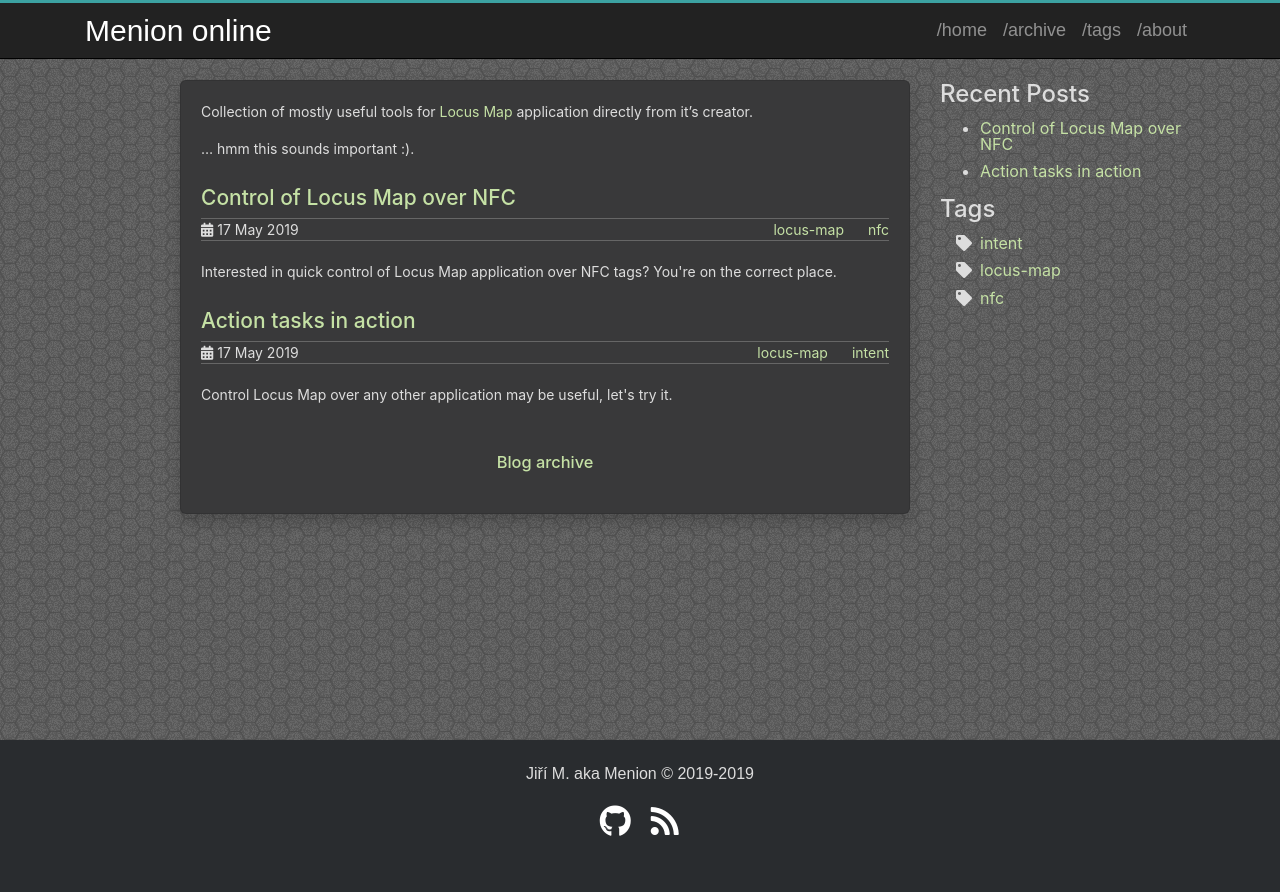
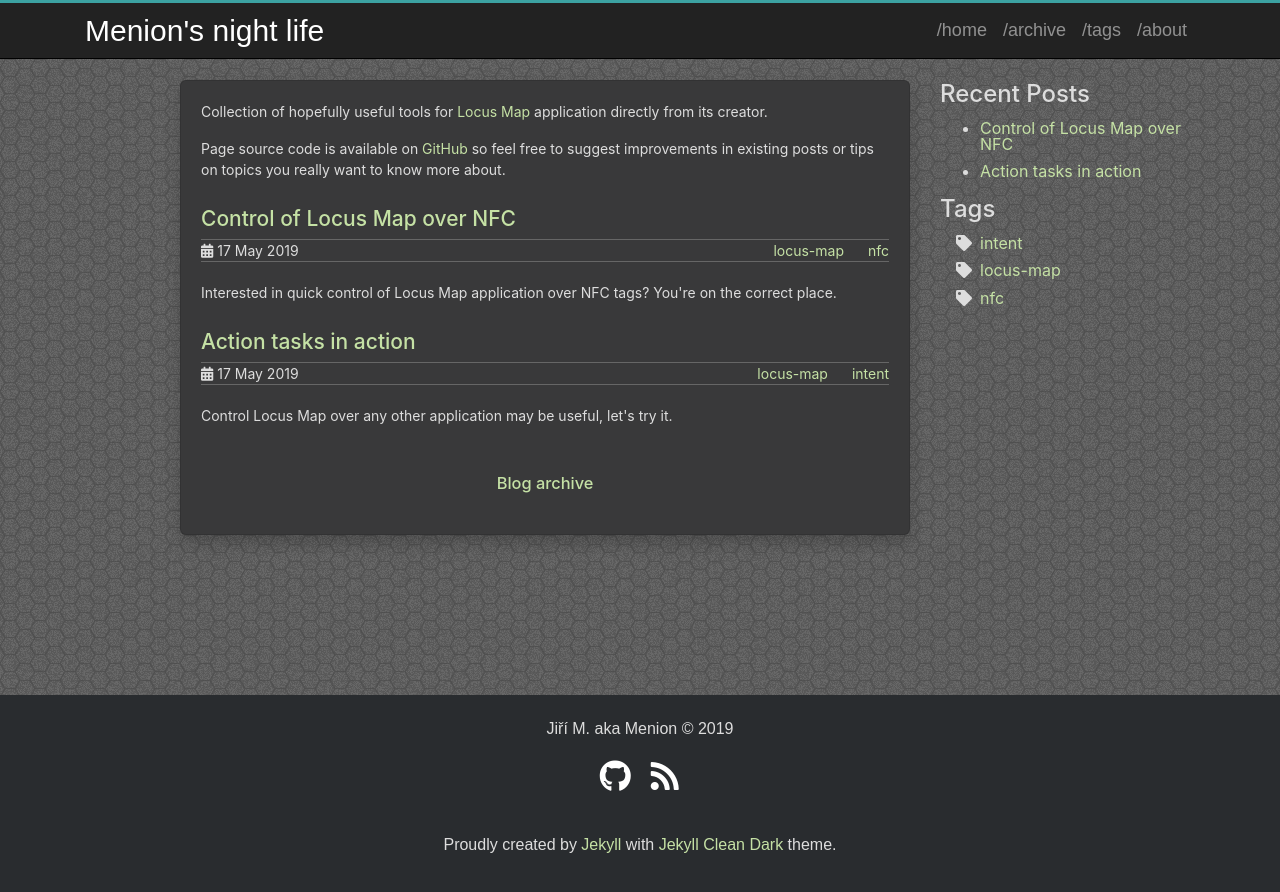
Before and after one commit to asamm/web-menion-asamm-com, a Jekyll site: the page built from index.md, in a window 1280 px wide. Shown: the top 892 px of the page. Built offline with Jekyll 4.4.1, drawn with Linux system fonts in a browser that asks for light colours; nearby versions of some CDN libraries.

Commit message:
- chg: minor updates

```diff
--- a/Gemfile
+++ b/Gemfile
@@ -2,9 +2,9 @@
 
 source "https://rubygems.org"
 
-git_source(:github) {|repo_name| "https://github.com/#{repo_name}" }
+git_source(:github) {|repo_name| "https://github.com/asamm/web-menion-asamm-com" }
 
 # gem "rails"
 
 # Jekyll dependency
-gem "jekyll"
+gem "jekyll", "~> 3.8.5"
--- a/_config.yml
+++ b/_config.yml
@@ -1,6 +1,6 @@
 # Jekyll configuration
 
-name: Menion online
+name: Menion's night life
 description: Software Developer & LoMan in one person.
 
 # Url is currently only used only for the RSS feed in feed.xml
@@ -12,7 +12,7 @@ url: https://menion.asamm.com
 baseurl: ''
 
 author: Jiří M. aka Menion
-copyright: 2019-2019
+copyright: 2019
 
 share:
   facebook: false
--- a/_includes/footer.html
+++ b/_includes/footer.html
@@ -3,6 +3,7 @@
         <div class="footer">
           <p>{{ site.author }} &copy; {{ site.copyright }}</p>
           {% include social.html %}
+          <p>Proudly created by <a href="https://jekyllrb.com/" target="_blank">Jekyll</a> with <a href="https://github.com/streetturtle/jekyll-clean-dark" target="_blank">Jekyll Clean Dark</a> theme.</p>
         </div>
       </div>
     </footer>
--- a/index.md
+++ b/index.md
@@ -2,6 +2,6 @@
 layout: home
 ---
 
-Collection of mostly useful tools for [Locus Map](https://www.locusmap.eu/) application directly from it's creator.
+Collection of hopefully useful tools for [Locus Map](https://www.locusmap.eu/) application directly from its creator.
 
-... hmm this sounds important :).
+Page source code is available on [GitHub](https://github.com/asamm/web-menion-asamm-com) so feel free to suggest improvements in existing posts or tips on topics you really want to know more about.
```
Also changed, not shown: about.md (+1 -1 lines), Gemfile.lock.
